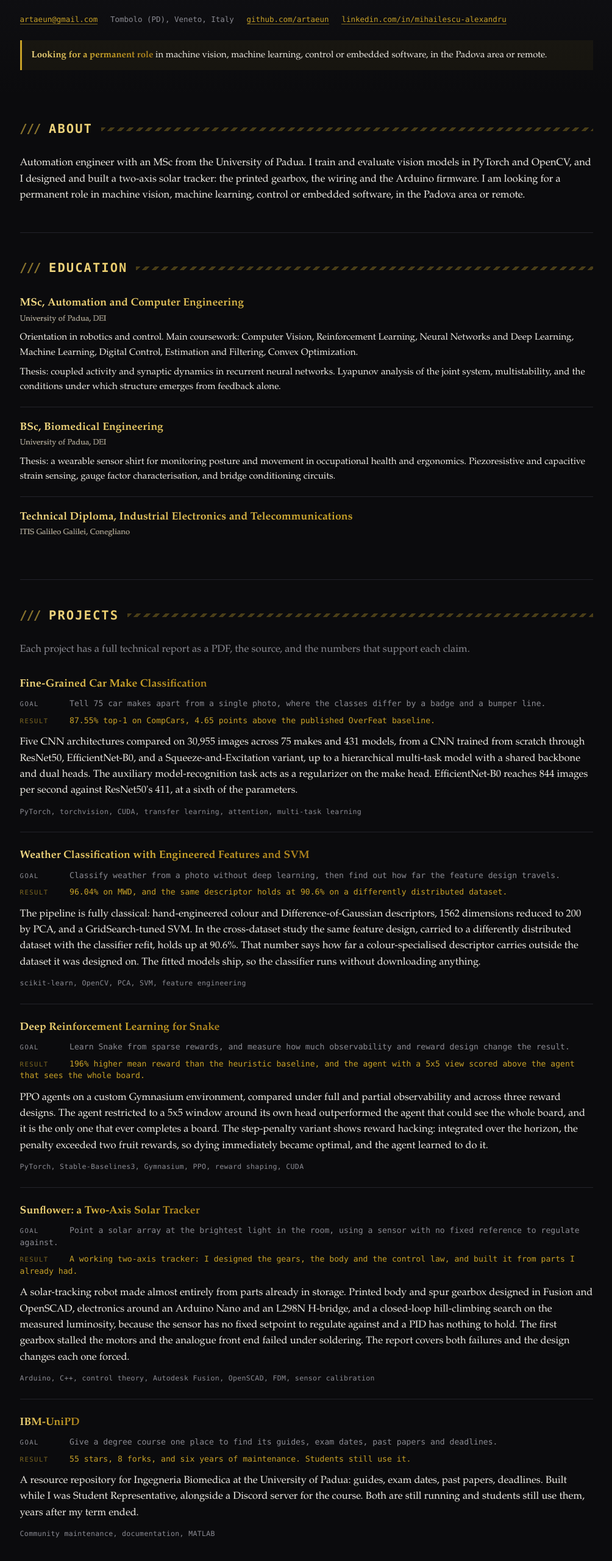
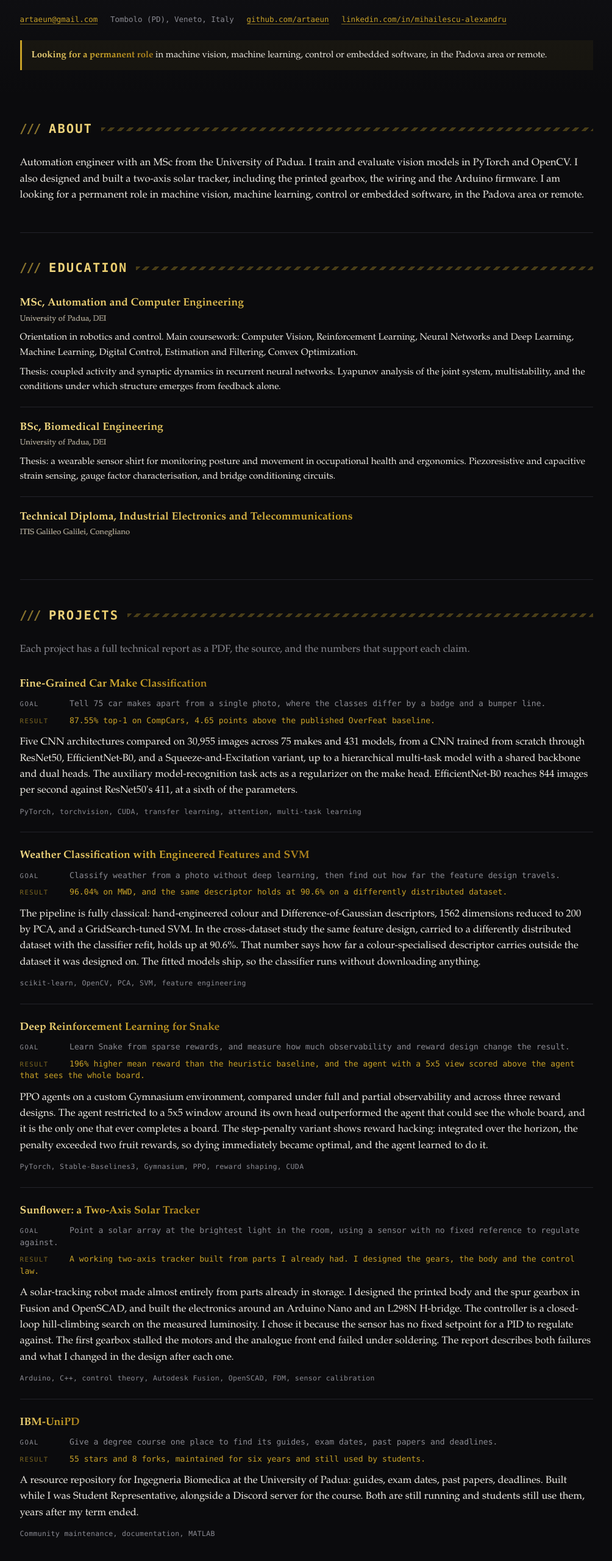
Before and after one commit to artaeun/artaeun.github.io, a plain HTML site: page index.html in a window 1280 px wide. Shown: the part 216-2776 px from the top of the page at 61% size, without its empty margins (137-1141 px from the left). Drawn offline with Linux system fonts and the light colour scheme.

Commit message:
Reword the About, result and tracker lines on both pages

```diff
--- a/index.html
+++ b/index.html
@@ -38,7 +38,7 @@
 
 <section id="about">
     <h2>About</h2>
-    <p>Automation engineer with an MSc from the University of Padua. I train and evaluate vision models in PyTorch and OpenCV, and I designed and built a two-axis solar tracker: the printed gearbox, the wiring and the Arduino firmware. I am looking for a permanent role in machine vision, machine learning, control or embedded software, in the Padova area or remote.</p>
+    <p>Automation engineer with an MSc from the University of Padua. I train and evaluate vision models in PyTorch and OpenCV. I also designed and built a two-axis solar tracker, including the printed gearbox, the wiring and the Arduino firmware. I am looking for a permanent role in machine vision, machine learning, control or embedded software, in the Padova area or remote.</p>
   </section>
 
 <section id="education">
@@ -91,15 +91,15 @@
     <article class="project">
       <h3><a href="https://github.com/artaeun/sunflower-solar-tracker">Sunflower: a Two-Axis Solar Tracker</a></h3>
       <p class="goal"><span>Goal</span> Point a solar array at the brightest light in the room, using a sensor with no fixed reference to regulate against.</p>
-      <p class="metric"><span>Result</span> A working two-axis tracker: I designed the gears, the body and the control law, and built it from parts I already had.</p>
-      <p>A solar-tracking robot made almost entirely from parts already in storage. Printed body and spur gearbox designed in Fusion and OpenSCAD, electronics around an Arduino Nano and an L298N H-bridge, and a closed-loop hill-climbing search on the measured luminosity, because the sensor has no fixed setpoint to regulate against and a PID has nothing to hold. The first gearbox stalled the motors and the analogue front end failed under soldering. The report covers both failures and the design changes each one forced.</p>
+      <p class="metric"><span>Result</span> A working two-axis tracker built from parts I already had. I designed the gears, the body and the control law.</p>
+      <p>A solar-tracking robot made almost entirely from parts already in storage. I designed the printed body and the spur gearbox in Fusion and OpenSCAD, and built the electronics around an Arduino Nano and an L298N H-bridge. The controller is a closed-loop hill-climbing search on the measured luminosity. I chose it because the sensor has no fixed setpoint for a PID to regulate against. The first gearbox stalled the motors and the analogue front end failed under soldering. The report describes both failures and what I changed in the design after each one.</p>
       <p class="stack">Arduino, C++, control theory, Autodesk Fusion, OpenSCAD, FDM, sensor calibration</p>
     </article>
 
     <article class="project">
       <h3><a href="https://github.com/artaeun/IBM-UniPD">IBM-UniPD</a></h3>
       <p class="goal"><span>Goal</span> Give a degree course one place to find its guides, exam dates, past papers and deadlines.</p>
-      <p class="metric"><span>Result</span> 55 stars, 8 forks, and six years of maintenance. Students still use it.</p>
+      <p class="metric"><span>Result</span> 55 stars and 8 forks, maintained for six years and still used by students.</p>
       <p>A resource repository for Ingegneria Biomedica at the University of Padua: guides, exam dates, past papers, deadlines. Built while I was Student Representative, alongside a Discord server for the course. Both are still running and students still use them, years after my term ended.</p>
       <p class="stack">Community maintenance, documentation, MATLAB</p>
     </article>
```
Also changed, not shown: it.html (+6 -6 lines).
